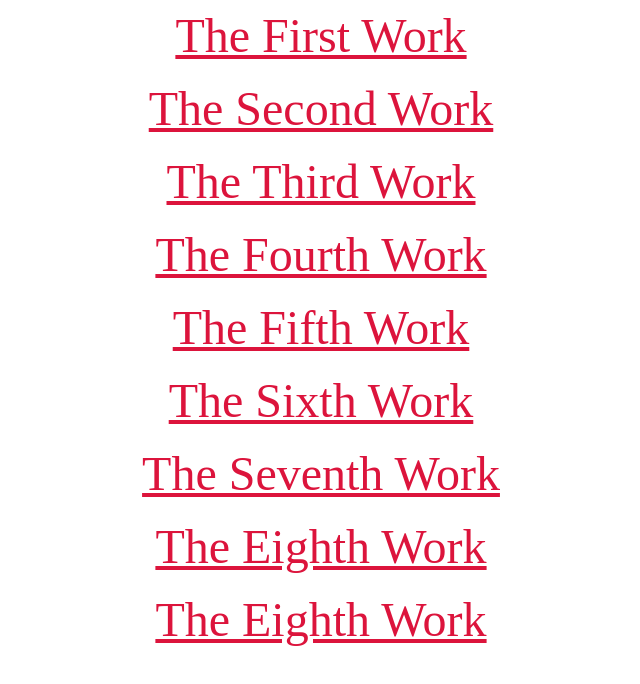
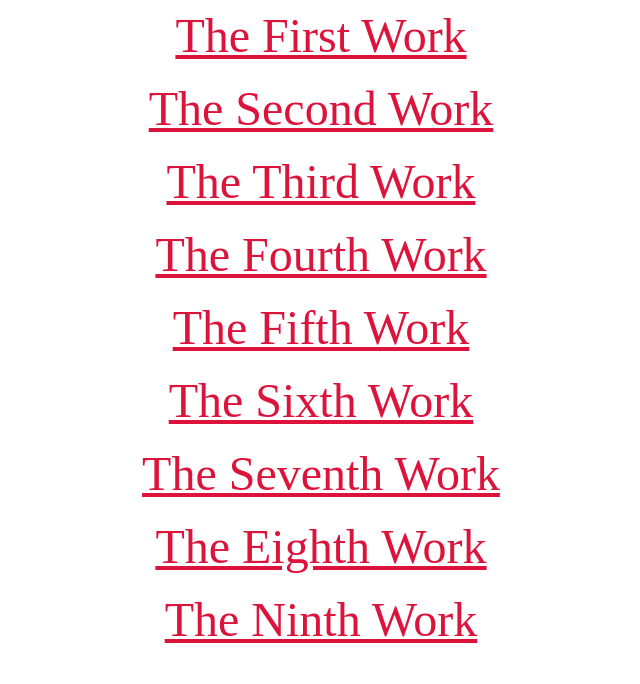
Before and after one commit to CharlieHsiang/CharlieHsiang.github.io, a plain HTML site: page web_work_list/index.html in a window 1280 px wide. Shown: the whole page, without its empty margins (319-959 px from the left). Drawn offline with Linux system fonts and the light colour scheme.

Commit message:
Update index.html

```diff
--- a/web_work_list/index.html
+++ b/web_work_list/index.html
@@ -20,6 +20,6 @@
 		<br>
 		<font size="7" face="copperplate gothic light" ><div align="center"><a  href="https://charliehsiang.github.io/the_eighth_work/" style="color: crimson;">The Eighth Work</a></font></div>
 		<br>
-		<font size="7" face="copperplate gothic light" ><div align="center"><a  href="https://charliehsiang.github.io/index.html" style="color: crimson;">The Eighth Work</a></font></div>
+		<font size="7" face="copperplate gothic light" ><div align="center"><a  href="https://charliehsiang.github.io/index.html" style="color: crimson;">The Ninth Work</a></font></div>
 	</body>
 </html>
```
